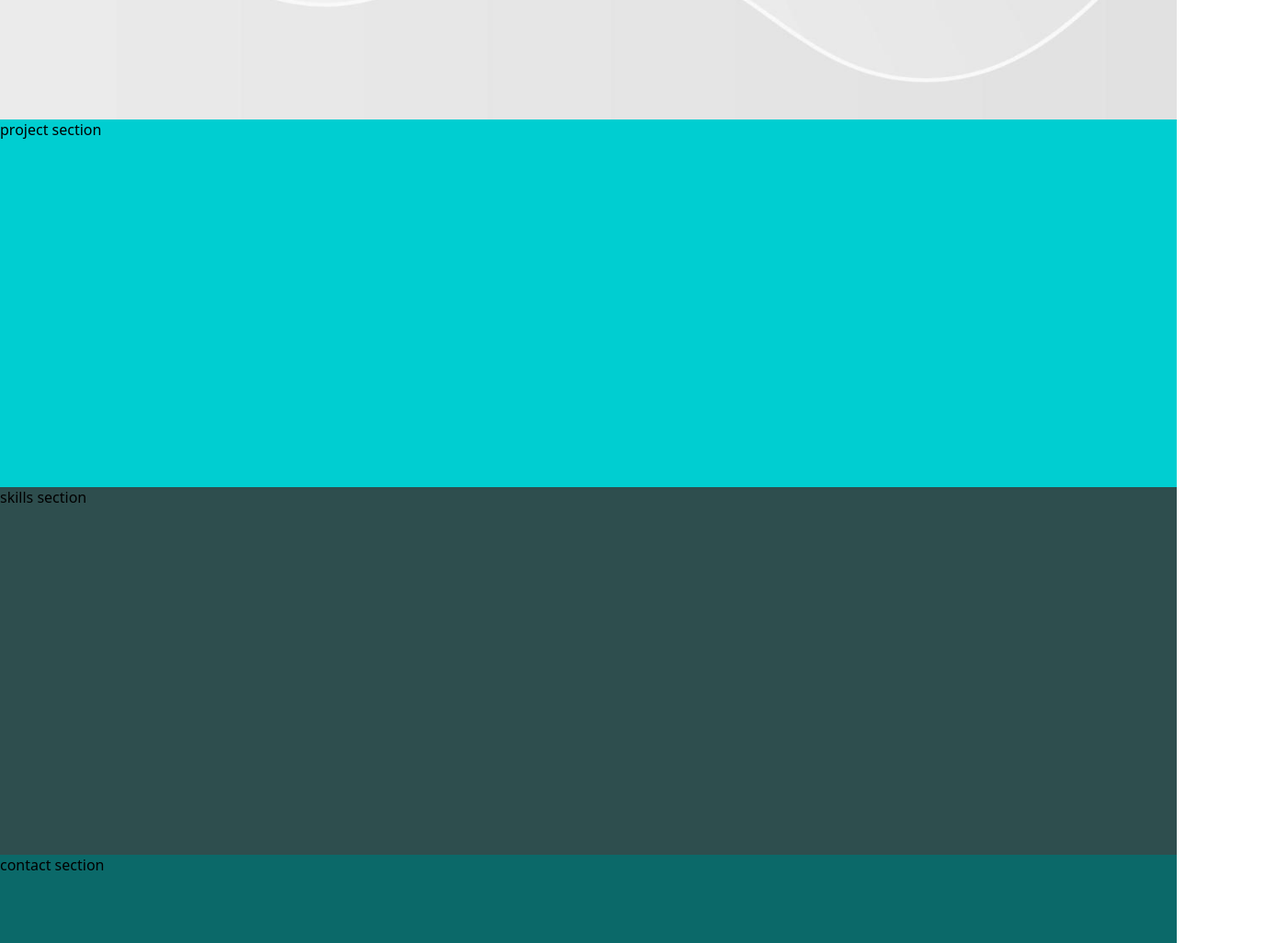
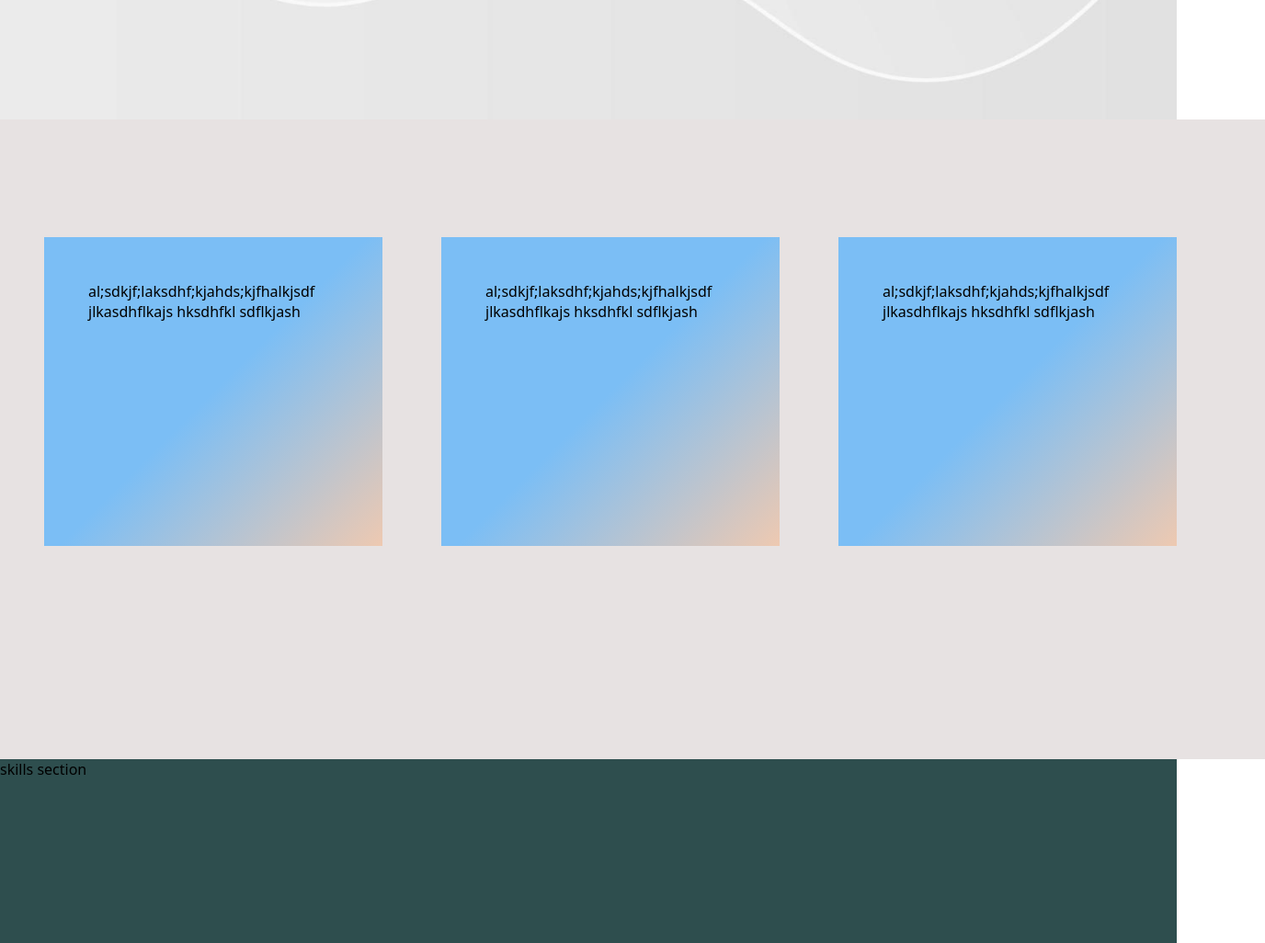
Before and after one commit to Tc1122/ansif-static-website, a plain HTML site: page index.html in a window 1280 px wide. Shown: the part 620-1646 px from the top of the page at 92% size, 1376 px wide, since content can reach past the window. Drawn offline with Linux system fonts and the light colour scheme.

Commit message:
Create a layout of Project section with display grid

```diff
--- a/index.html
+++ b/index.html
@@ -16,7 +16,16 @@
         <a href="#"><div class="check-resume"><h4>Check out my CV!</h4></div></a>
 
     </div>
-    <div class="projects">project section</div>
+    <div class="projects">
+        <section id="projects">
+            <div class="project-wrapper">
+                <div class="project-box">al;sdkjf;laksdhf;kjahds;kjfhalkjsdf jlkasdhflkajs hksdhfkl sdflkjash</div>
+                <div class="project-box">al;sdkjf;laksdhf;kjahds;kjfhalkjsdf jlkasdhflkajs hksdhfkl sdflkjash</div>
+                <div class="project-box">al;sdkjf;laksdhf;kjahds;kjfhalkjsdf jlkasdhflkajs hksdhfkl sdflkjash</div>
+
+            </div>
+        </section>
+    </div>
     <div class="skills">skills section</div>
     <div class="contact">contact section</div>
 </body>
--- a/style.css
+++ b/style.css
@@ -64,8 +64,27 @@
 }
 .projects{
     width: 100%;
-    height: 400px;
-    background-color: darkturquoise;
+    height: 600px;
+    padding: 3rem;
+    background-color: rgb(231 226 226);
+}
+.project-box{
+    padding: 3rem;
+    display: flex;
+    position: relative;
+    height: 15rem;
+    flex-direction: column;
+    justify-content: space-between;
+    background-image: linear-gradient(135deg,#7bbef5 50%,#eec9b1);
+}
+.project-wrapper{
+    margin-top: 5rem;
+    display: grid;
+    grid-template-columns: repeat(auto-fit,minmax(23rem,0fr));;
+    grid-gap: 4rem;
+}
+#projects{
+
 }
 .skills{
     width: 100%;
```
